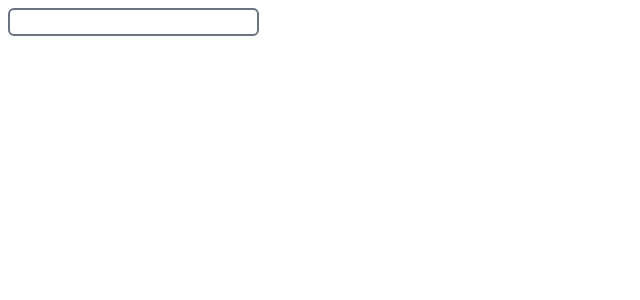
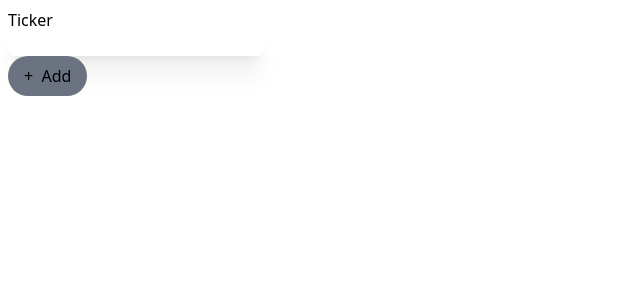
Before and after one commit to hryashik/cryptocurrency-ui, a Vue app: page / in a window 1280 px wide. Shown: the top 300 px of the page, without its empty margins (0-640 px from the left). Built offline with nearby package versions, Linux system fonts and the light colour scheme.

Commit message:
add prettier-tailwind-plugin

```diff
--- a/package.json
+++ b/package.json
@@ -16,6 +16,7 @@
     "@vitejs/plugin-vue": "^4.5.0",
     "autoprefixer": "^10.4.16",
     "postcss": "^8.4.31",
+    "prettier-plugin-tailwindcss": "^0.5.7",
     "typescript": "^5.2.2",
     "vite": "^5.0.0",
     "vue-tsc": "^1.8.22"
--- a/src/App.vue
+++ b/src/App.vue
@@ -3,10 +3,21 @@ export default {};
 </script>
 
 <template>
-  <div class="p-2">
-    <div>
-      <label for=""></label>
-      <input type="text" class="border-gray-500 border-[2px] rounded-md px-2" />
-    </div>
-  </div>
+   <div class="p-2">
+      <div class="w-82">
+         <form @submit.prevent="" class="flex flex-col items-start">
+            <label for="ticker-input mb-2">Ticker</label>
+            <input
+               id="ticker-input"
+               type="text"
+               class="w-64 rounded-md border-indigo-300 px-2 shadow-xl focus:border-b-2 focus:outline-none"
+            />
+            <input
+               type="submit"
+               value="+  Add"
+               class="rounded-full bg-gray-500 px-4 py-2"
+            />
+         </form>
+      </div>
+   </div>
 </template>
```
Also changed, not shown: 2 other files (tests, documents, lock files or other folders).
